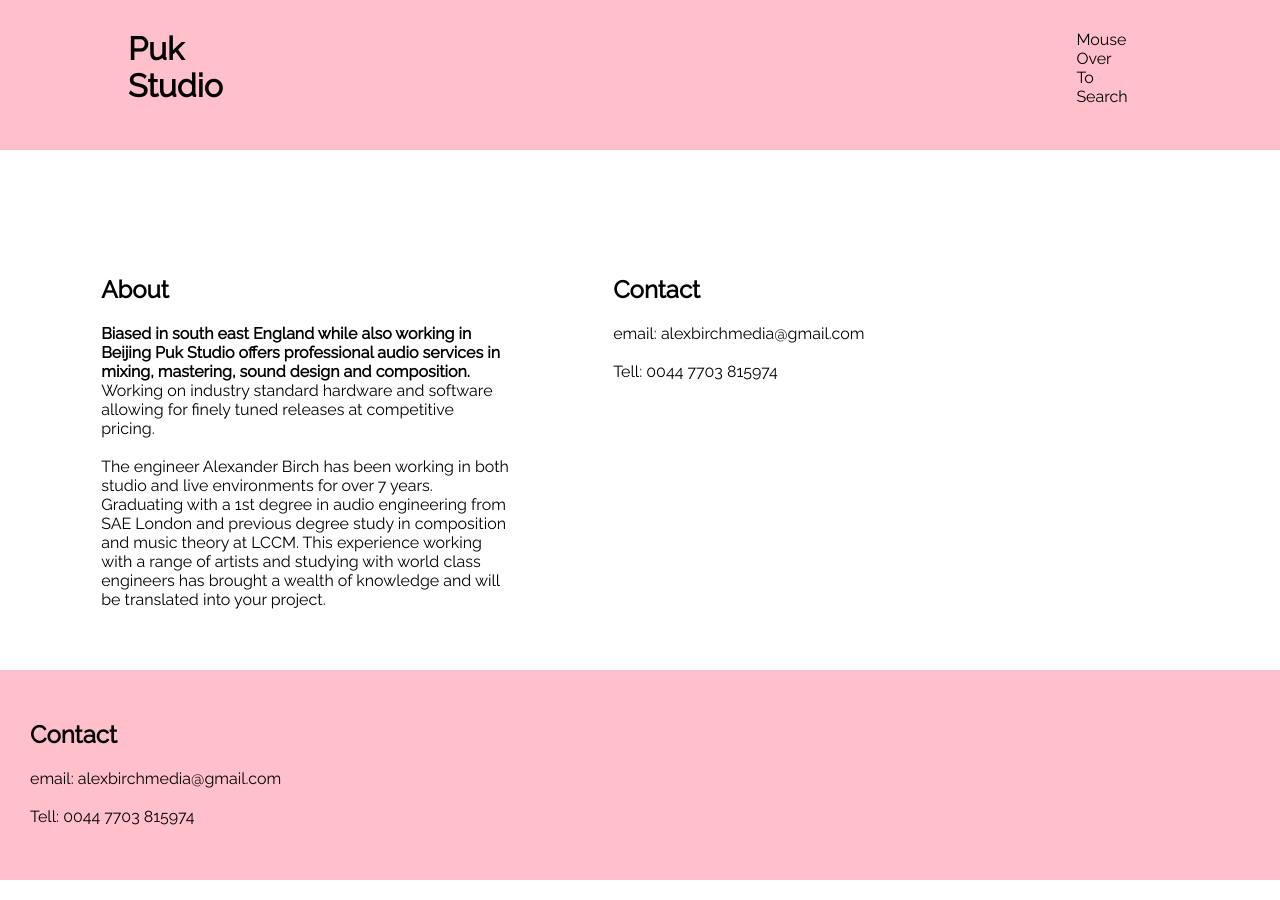
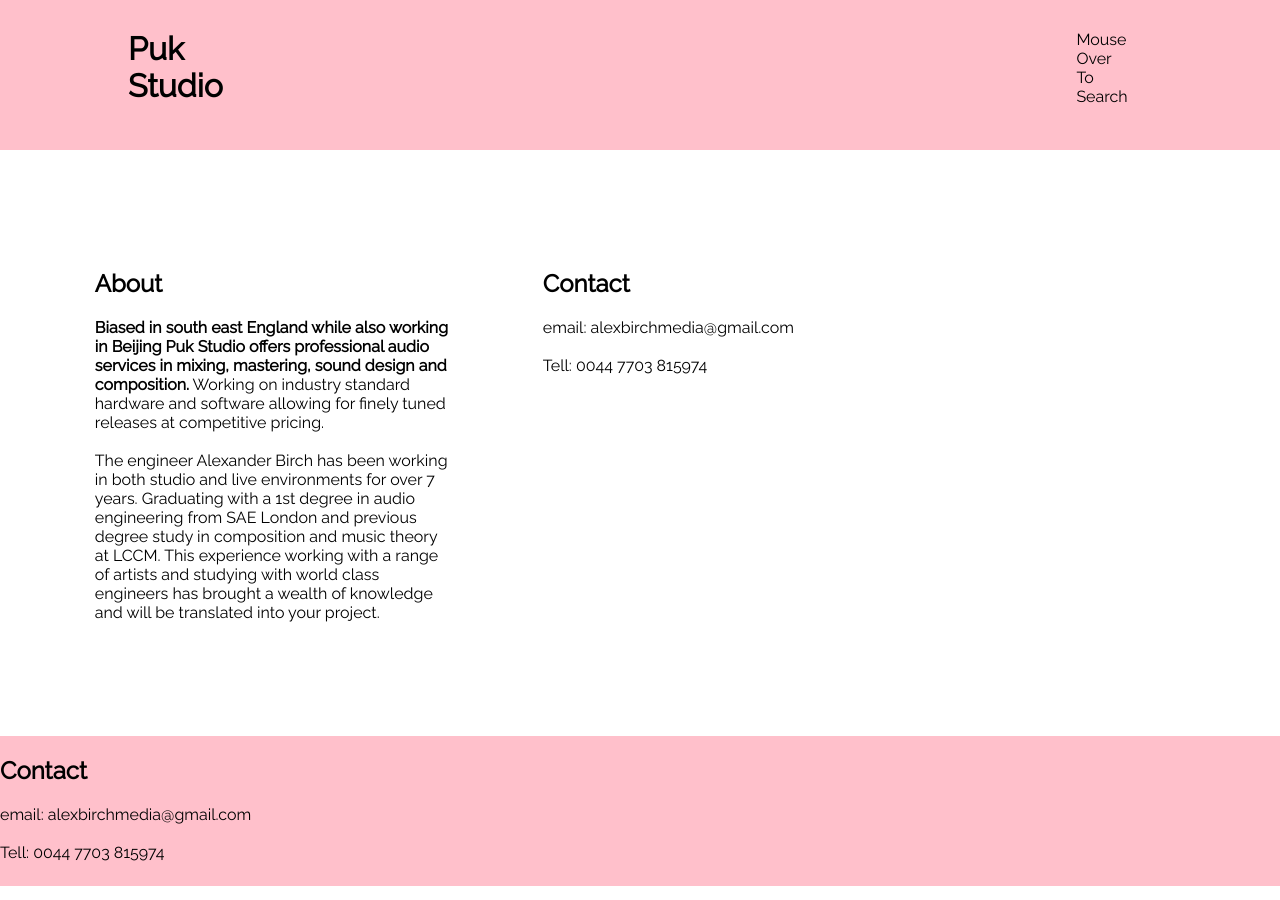
Before and after one commit to ABoyCalledPuK/PortfolioSite, a Jekyll site: the page built from index.html, in a window 1280 px wide. Built offline with Jekyll 4.4.1, drawn with Linux system fonts in a browser that asks for light colours.

Commit message:
footer fix two

```diff
--- a/css/styles.css
+++ b/css/styles.css
@@ -6,7 +6,7 @@
 
 .wrapper {
     min-height: 100%;
-    width: 80%;
+    width: 70%;
     height: auto !important;
     height: 100%;
     margin: 0 auto;
@@ -21,7 +21,6 @@
     bottom: 0;
     width: 100%;
     height: 150px;
-    padding: 30px;
 
 }
 
--- a/index.html
+++ b/index.html
@@ -28,13 +28,13 @@ layout: default
             </div>
 
 
-        <!--
 
         <div class="index-soundcloud">
+            <!--
             <iframe width="100%" height="450" scrolling="no" frameborder="no" src="https://w.soundcloud.com/player/?url=https%3A//api.soundcloud.com/playlists/245463260&amp;auto_play=false&amp;hide_related=false&amp;show_comments=true&amp;show_user=true&amp;show_reposts=false&amp;visual=true"></iframe>
+            -->
         </div>
 
-        -->
 
 
         <!--
```
